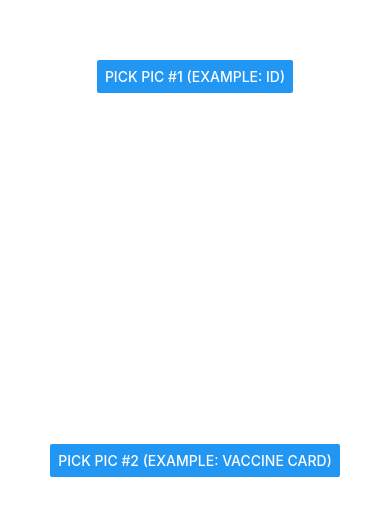
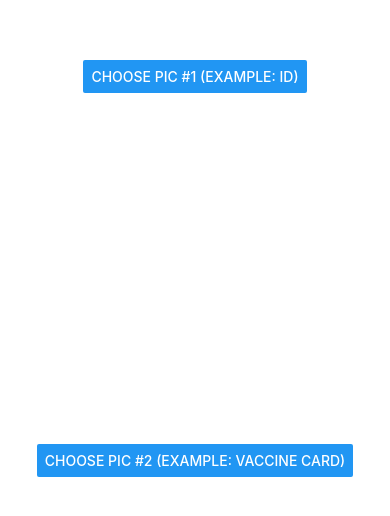
Before and after one commit to ryanmeinzer/1click2pics, a React Native app: screen / in a window 390 px wide. Shown: the part 166-682 px from the top of the page. Built offline with nearby package versions, Linux system fonts and the light colour scheme.

Commit message:
updated labels

```diff
--- a/App.js
+++ b/App.js
@@ -48,11 +48,11 @@ export default function ImagePickerExample() {
   return (
     <>
       <View style={{flex: 1, marginTop: 50, marginHorizontal: 10, alignItems: 'center', justifyContent: 'center'}}>
-        <Button title={image ? "Change pic #1 (example: ID)" : "Pick pic #1 (example: ID)"} onPress={pickImage} />
+        <Button title={image ? "Change pic #1 (example: ID)" : "Choose pic #1 (example: ID)"} onPress={pickImage} />
         {image && <Image source={{uri: image.localUri}} style={{width: '100%', height: '75%'}} />}
       </View>
       <View style={{flex: 1, marginBottom: 25, marginHorizontal: 10, alignItems: 'center', justifyContent: 'center'}}>
-        <Button title={image ? "Change pic #2 (example: Vaccine Card)" : "Pick pic #2 (example: Vaccine Card)"} onPress={pickImage2} />
+        <Button title={image ? "Change pic #2 (example: Vaccine Card)" : "Choose pic #2 (example: Vaccine Card)"} onPress={pickImage2} />
         {image2 && <Image source={{uri: image2.localUri}} style={{width: '100%', height: '75%'}} />}
       </View>
     </>
--- a/app.json
+++ b/app.json
@@ -2,7 +2,7 @@
   "expo": {
     "name": "1click2pics",
     "slug": "1click2pics",
-    "version": "1.0.0",
+    "version": "1.0.1",
     "orientation": "portrait",
     "icon": "./assets/icon.png",
     "splash": {
```
Also changed, not shown: 1 other file (tests, documents, lock files or other folders).
